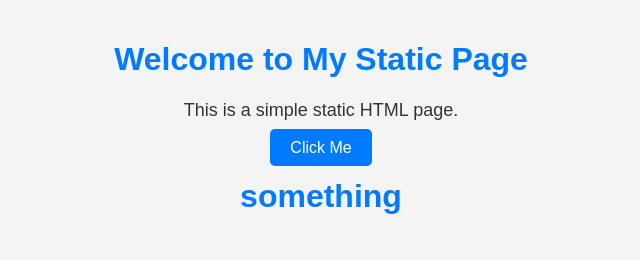
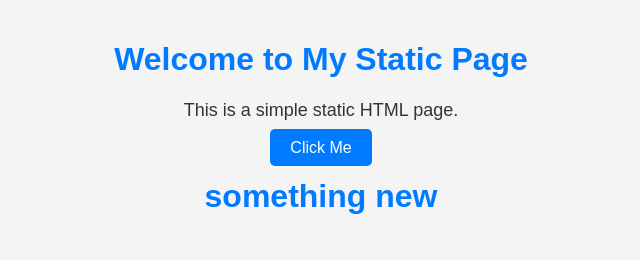
Before and after one commit to ritvikbabre/DEVOPS-Lab1, a plain HTML site: page index.html in a window 1280 px wide. Shown: the whole page, without its empty margins (319-959 px from the left). Drawn offline with Linux system fonts and the light colour scheme.

Commit message:
Update index.html

```diff
--- a/index.html
+++ b/index.html
@@ -42,7 +42,7 @@
         <h1>Welcome to My Static Page</h1>
         <p>This is a simple static HTML page.</p>
         <a href="#" class="button">Click Me</a>
-        <h1>something</h1>
+        <h1>something new</h1>
     </div>
 </body>
 </html>
```
